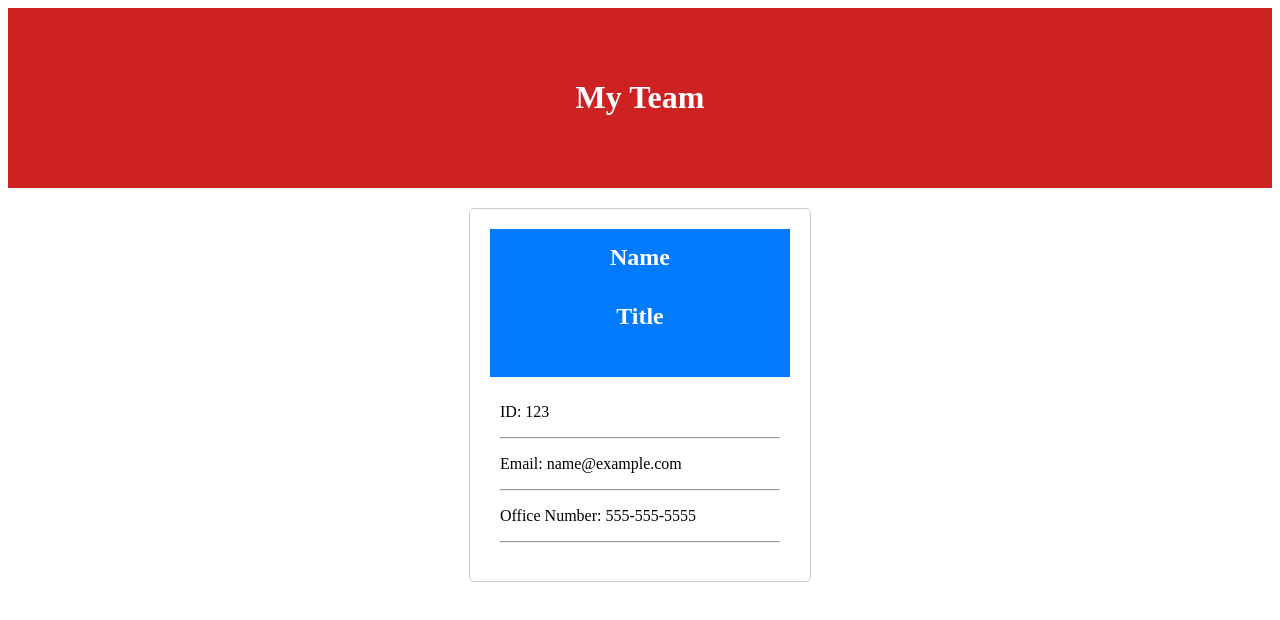
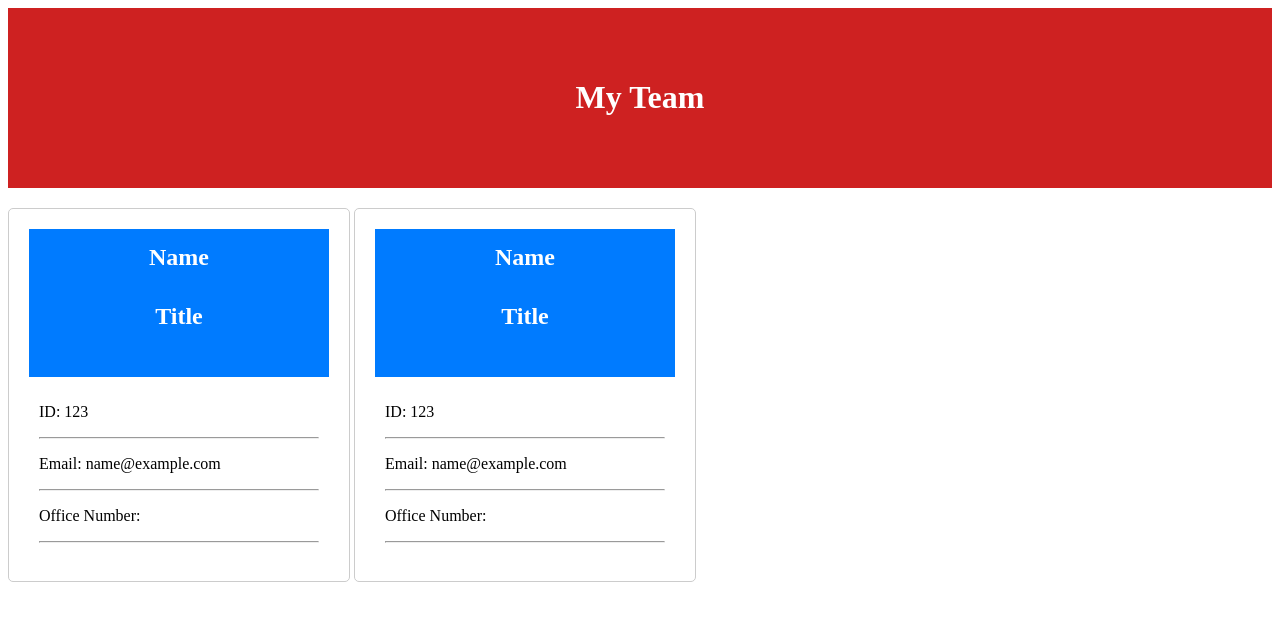
Before and after one commit to tweetwee1810/team-profile-generator-, a plain HTML site: page dist/index.html in a window 1280 px wide. Drawn offline with Linux system fonts and the light colour scheme.

Commit message:
html and css

```diff
--- a/dist/index.html
+++ b/dist/index.html
@@ -11,6 +11,8 @@
     <header id="hero">
         <h1> My Team </h1>
     </header>
+
+
     <div class="card">
         <div class="card-header"> Name
         <h4 id="card-title">Title</h4>
@@ -20,9 +22,23 @@
             <hr>
             <p>Email: name@example.com</p>
             <hr>
-            <p>Office Number: 555-555-5555</p>
+            <p>Office Number: </p>
             <hr>
         </div>
     </div>
+    <div class="card">
+        <div class="card-header"> Name
+        <h4 id="card-title">Title</h4>
+    </div>
+        <div class="card-body">
+            <p>ID: 123</p>
+            <hr>
+            <p>Email: name@example.com</p>
+            <hr>
+            <p>Office Number: </p>
+            <hr>
+        </div>
+    </div>
+
 </body>
 </html>
--- a/dist/style.css
+++ b/dist/style.css
@@ -1,11 +1,12 @@
 #hero {
     padding: 50px;
-    width: 40% 100%;
+    width: 20% 100%;
     text-align: center;
     background-color: rgb(206, 33, 33);
     color: white;
 }
 .card {
+    display: inline-block;
     width: 300px;
     margin: 20px auto;
     border: 1px solid #ccc;
```
